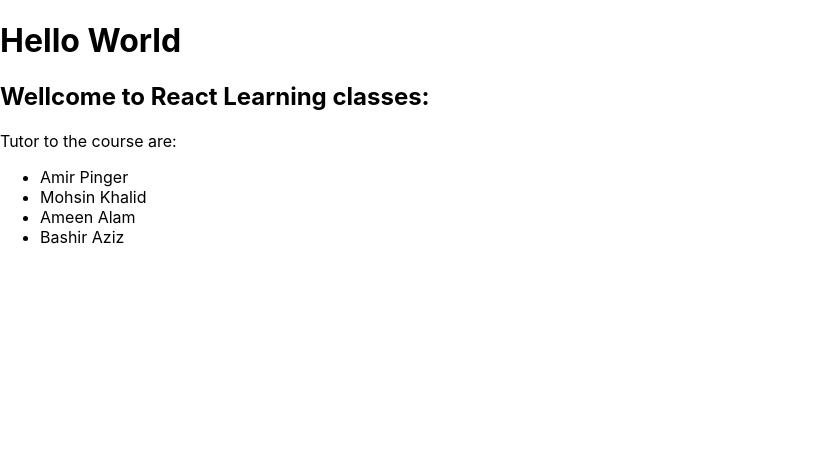
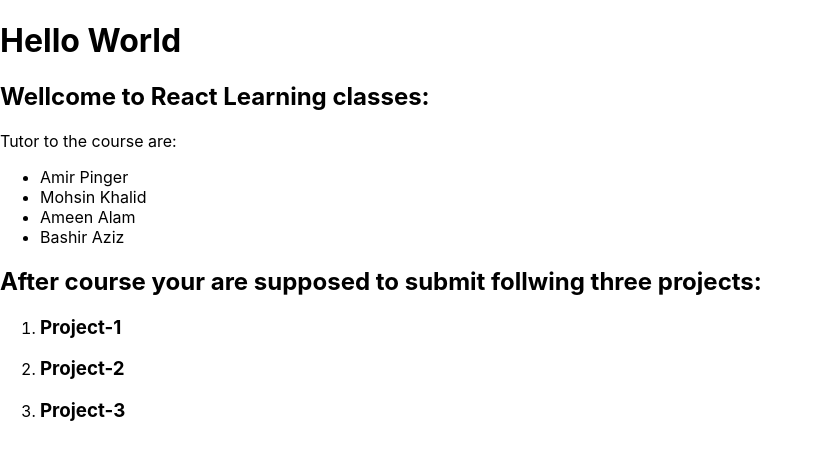
Before and after one commit to aasif112/03_learn_react-react_project00, a React (Create React App) app: page / in a window 1280 px wide. Shown: the top 460 px of the page, without its empty margins (0-823 px from the left). Built offline with nearby package versions, Linux system fonts and the light colour scheme.

Commit message:
Adding components

```diff
--- a/src/App.js
+++ b/src/App.js
@@ -2,19 +2,21 @@
 
 
 
-function Tutors() {
-  return    ( <div>
-              <h1>Hello World</h1>
-              <h2>Wellcome to React Learning classes:</h2>
-              <p>Tutor to the course are:</p>
-              <ul>
-                <li>Amir Pinger</li>
-                <li>Mohsin Khalid</li>
-                <li>Ameen Alam</li>
-                <li>Bashir Aziz</li>
-              </ul>
+
+
+
+
+import Tutors from "./react_learning";
+// import Classes from "./react_learning";
+import ReactProjects from "./react_project";
+
+function ReactLearning() {
+  return    ( <div >
+              <Tutors />
+              {/* <Classes /> */}
+              <ReactProjects />
             </div>
   );
 }
 
-export default Tutors;
+export default ReactLearning;
--- /dev/null
+++ b/src/react_learning.js
@@ -0,0 +1,36 @@
+import React from "react";
+
+
+
+function Tutors() {
+    return    ( <div >
+                    <h1>Hello World</h1>
+                    <h2>Wellcome to React Learning classes:</h2>
+                    <p>Tutor to the course are:</p>
+                    <ul>
+                    <li>Amir Pinger</li>
+                    <li>Mohsin Khalid</li>
+                    <li>Ameen Alam</li>
+                    <li>Bashir Aziz</li>
+                    </ul>
+              </div>
+    );
+  }
+
+function Classes() {
+    return (<div>
+                <h1>Wellcome to React Learning Classes</h1>
+                <h3>Upto now we have covered following classes:</h3>
+                <ol>
+                    <li><h4>Class-1</h4></li>
+                    <li><h4>Class-2</h4></li>
+                    <li><h4>Class-3</h4></li>
+                </ol>
+
+    </div>)
+}
+
+
+// export default [Tutors, Classes];
+// export default Classes;
+export default Tutors;
--- /dev/null
+++ b/src/react_project.js
@@ -0,0 +1,16 @@
+import React from "react";
+
+
+
+function ReactProjects() {
+    return (<div>
+            <h2>After course your are supposed to submit follwing three projects:</h2>
+            <ol>
+                <li><h3>Project-1</h3></li>
+                <li><h3>Project-2</h3></li>
+                <li><h3>Project-3</h3></li>
+            </ol>
+    </div>);
+}
+
+export default ReactProjects;
```
